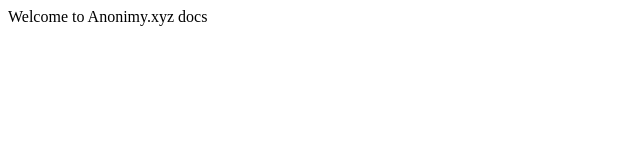
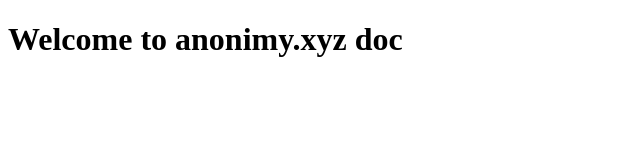
Before and after one commit to Anonimy-XYZ/anonimy-docs, a plain HTML site: page index.html in a window 1280 px wide. Shown: the whole page, without its empty margins (0-640 px from the left). Drawn offline with Linux system fonts and the light colour scheme.

Commit message:
Update index.html
rectified the bad html code for the beginner message

```diff
--- a/index.html
+++ b/index.html
@@ -1,6 +1,9 @@
 <!DOCTYPE html>
 <html>
+  <header>
+    <title>Anonimy.xyz docs</title>
+  </header>
 <body>
-  Welcome to Anonimy.xyz docs
+  <h1>Welcome to anonimy.xyz doc </h1>
 </body>
 </html>
```
